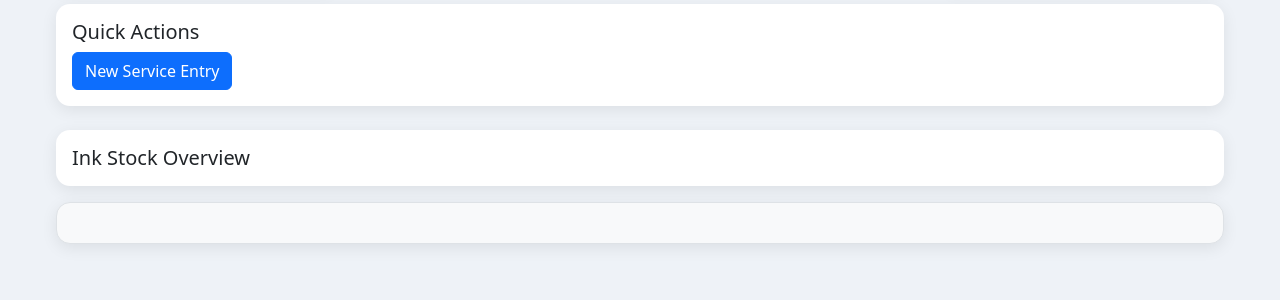
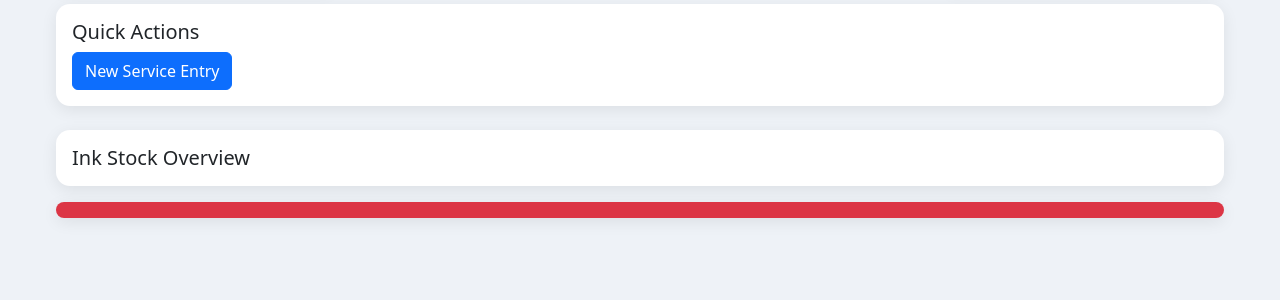
Before and after one commit to sanjaybjr123-spec/IT_SOLUTIONS_FLASK, a Flask app: template templates/dashboard.html in a window 1280 px wide. Shown: the part 229-529 px from the top of the page. Run offline with Flask 3, Linux system fonts and the light colour scheme; the template is opened without the code that fills it, so the values that code supplies are empty; some libraries are stand-ins or nearby versions.

Commit message:
Update dashboard.html

```diff
--- a/templates/dashboard.html
+++ b/templates/dashboard.html
@@ -120,66 +120,40 @@
   <div id="inkGrid" class="row g-3"></div>
 </div>
 <!-- ⚠️ LIVE WARNING BANNER -->
-<div class="card mt-3 p-2 bg-light border">
-  <div class="warning-wrap">
-    <div id="warningText" class="warning-text"></div>
-  </div>
+
+<div class="card mt-3 p-2 bg-danger text-white overflow-hidden">
+  <div id="warnText" class="scroll-text fw-bold"></div>
 </div>
 
 <style>
-.warning-wrap{
-  overflow:hidden;
+.scroll-text{
   white-space:nowrap;
-}
-.warning-text{
   display:inline-block;
-  padding-left:100%;
-  animation:scroll-left 25s linear infinite;
-  font-weight:600;
-  color:#b91c1c;
+  animation: scroll 18s linear infinite;
   font-size:15px;
 }
-@keyframes scroll-left{
-  0%{transform:translateX(0)}
+@keyframes scroll{
+  0%{transform:translateX(100%)}
   100%{transform:translateX(-100%)}
 }
 </style>
 
 <script>
 async function loadWarnings(){
-  let msgs = [];
+  const r = await fetch("/api/dashboard-warnings");
+  const data = await r.json();
 
-  /* 🔴 INK = 0 ALERT */
-  const inkRes = await fetch("/api/ink");
-  const inks = await inkRes.json();
-  inks.forEach(i=>{
-    if(i.qty === 0){
-      msgs.push(`⚠️ सूचना: Ink ${i.model} पूरी तरह समाप्त हो चुकी है`);
-    }
-  });
-
-  /* 🔴 SERVICE / DEVICE ALERT */
-  const overRes = await fetch("/api/overdue");
-  const services = await overRes.json();
-
-  services.forEach(e=>{
-    if(e.status === "Out"){
-      msgs.push(`⚠️ सूचना: ग्राहक का ${e.type || "उपकरण"} (Model: ${e.model}) अभी तक दुकान में प्राप्त नहीं हुआ है`);
-    }
-    if(e.status === "Ready"){
-      msgs.push(`⚠️ सूचना: ग्राहक का ${e.type || "उपकरण"} (Model: ${e.model}) तैयार है लेकिन अभी तक लिया नहीं गया है`);
-    }
-  });
-
-  if(msgs.length === 0){
-    msgs.push("✅ सभी सर्विस और इंक स्टॉक की स्थिति सामान्य है");
+  if(data.length === 0){
+    document.getElementById("warnText").innerText =
+      "✅ कोई भी Service या Ink से जुड़ी चेतावनी नहीं है";
+  }else{
+    document.getElementById("warnText").innerText = data.join("   🔹   ");
   }
-
-  document.getElementById("warningText").innerHTML = msgs.join(" &nbsp; | &nbsp; ");
 }
 
 loadWarnings();
 </script>
+
 <style>
 .ink-box{
   border-radius:12px;
```
